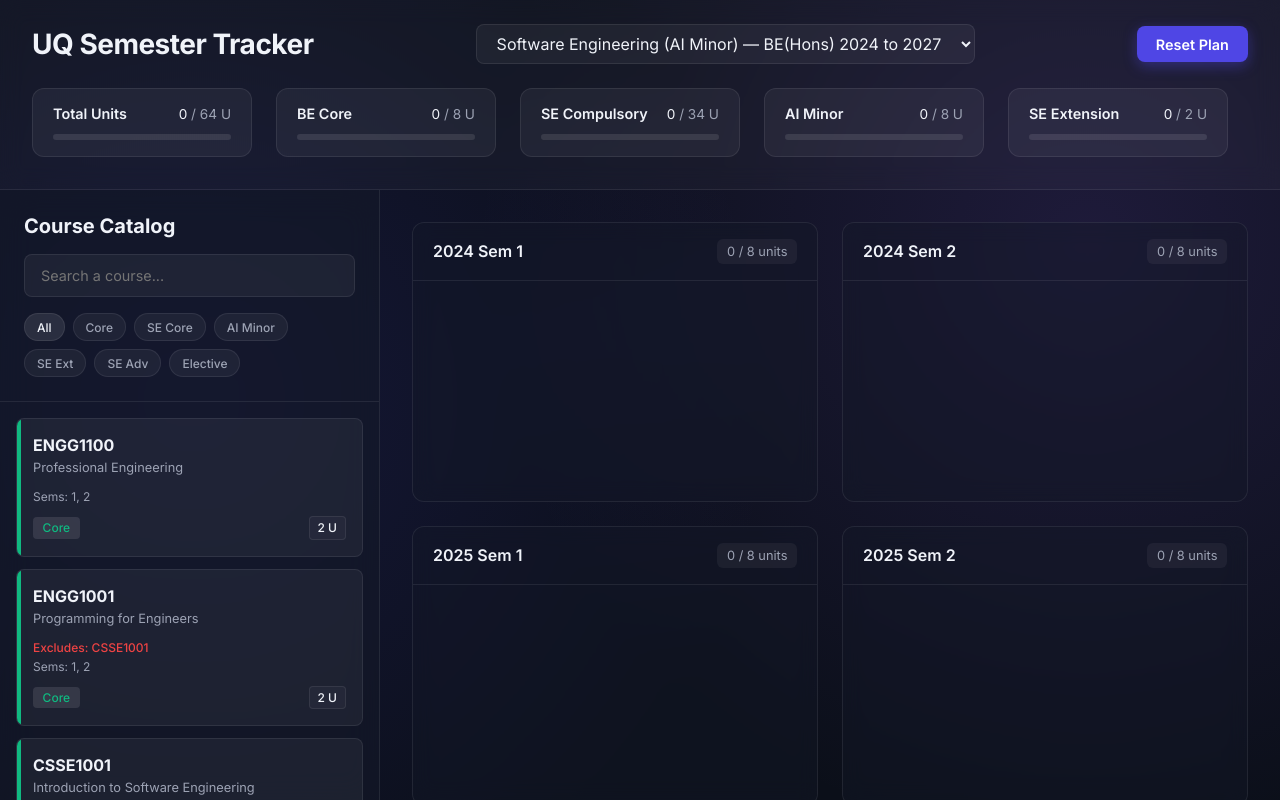
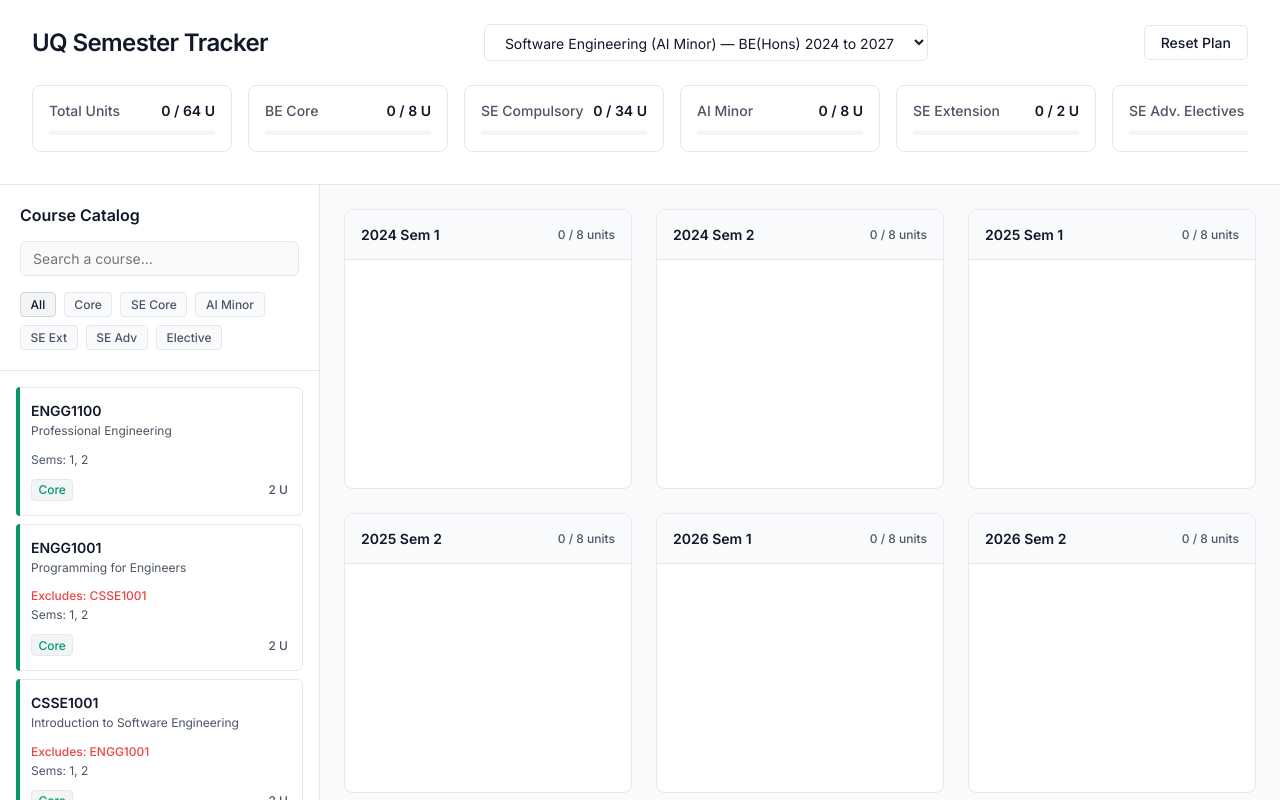
Before and after one commit to dhirenmalik/uq-tracker, a plain HTML site: page index.html in a window 1280 px wide. Drawn offline with Linux system fonts and the light colour scheme; no server answers.

Commit message:
style: apply minimalist SaaS design

```diff
--- a/styles.css
+++ b/styles.css
@@ -1,26 +1,25 @@
 :root {
-  --bg-color: #0b0f19;
-  --glass-bg: rgba(255, 255, 255, 0.03);
-  --glass-border: rgba(255, 255, 255, 0.08);
-  --text-primary: #f0f3f9;
-  --text-secondary: #9da3b4;
-  --accent-color: #4f46e5;
-  --accent-hover: #4338ca;
-  --card-bg: rgba(255, 255, 255, 0.05);
+  --bg-color: #f9fafb;
+  --surface-color: #ffffff;
+  --border-color: #e5e7eb;
+  --text-primary: #111827;
+  --text-secondary: #4b5563;
+  --accent-color: #2563eb;
+  --accent-hover: #1d4ed8;
 
-  --cat-core: #10b981;
-  --cat-se: #3b82f6;
-  --cat-ai: #f59e0b;
-  --cat-ext: #8b5cf6;
-  --cat-adv: #ec4899;
-  --cat-elec: #64748b;
+  --cat-core: #059669;
+  --cat-se: #2563eb;
+  --cat-ai: #d97706;
+  --cat-ext: #7c3aed;
+  --cat-adv: #db2777;
+  --cat-elec: #475569;
 }
 
 * {
   box-sizing: border-box;
   margin: 0;
   padding: 0;
-  font-family: 'Inter', sans-serif;
+  font-family: 'Inter', system-ui, -apple-system, sans-serif;
 }
 
 body {
@@ -28,10 +27,6 @@ body {
   color: var(--text-primary);
   min-height: 100vh;
   overflow-x: hidden;
-  background-image:
-    radial-gradient(circle at 15% 50%, rgba(79, 70, 229, 0.15) 0%, transparent 50%),
-    radial-gradient(circle at 85% 30%, rgba(139, 92, 246, 0.15) 0%, transparent 50%);
-  background-attachment: fixed;
 }
 
 .app-container {
@@ -42,10 +37,8 @@ body {
 
 /* Header */
 .glass-header {
-  background: var(--glass-bg);
-  backdrop-filter: blur(12px);
-  -webkit-backdrop-filter: blur(12px);
-  border-bottom: 1px solid var(--glass-border);
+  background: var(--surface-color);
+  border-bottom: 1px solid var(--border-color);
   padding: 1.5rem 2rem;
   display: flex;
   flex-direction: column;
@@ -60,71 +53,71 @@ body {
 }
 
 .header-main h1 {
-  font-size: 1.75rem;
-  font-weight: 700;
-  letter-spacing: -0.5px;
+  font-size: 1.5rem;
+  font-weight: 600;
+  color: var(--text-primary);
+  letter-spacing: -0.025em;
 }
 
 .degree-select {
-  background: var(--card-bg);
+  background: var(--surface-color);
   color: var(--text-primary);
-  border: 1px solid var(--glass-border);
+  border: 1px solid var(--border-color);
   padding: 0.5rem 1rem;
-  border-radius: 8px;
-  font-size: 1rem;
-  font-family: 'Inter', sans-serif;
+  border-radius: 6px;
+  font-size: 0.875rem;
+  font-family: inherit;
   cursor: pointer;
   outline: none;
-  transition: all 0.2s ease;
+  transition: border-color 0.15s ease;
 }
 
-.degree-select:hover {
-  border-color: var(--text-secondary);
+.degree-select:hover, .degree-select:focus {
+  border-color: var(--accent-color);
 }
 
 .degree-select option {
-  background: var(--bg-color);
+  background: var(--surface-color);
   color: var(--text-primary);
 }
 
 .header-main p {
   color: var(--text-secondary);
-  font-size: 0.95rem;
+  font-size: 0.875rem;
   margin-top: 0.25rem;
 }
 
 .premium-btn {
-  background: var(--accent-color);
-  color: #fff;
-  border: none;
-  padding: 0.6rem 1.2rem;
-  border-radius: 8px;
-  font-size: 0.9rem;
-  font-weight: 600;
+  background: var(--surface-color);
+  color: var(--text-primary);
+  border: 1px solid var(--border-color);
+  padding: 0.5rem 1rem;
+  border-radius: 6px;
+  font-size: 0.875rem;
+  font-weight: 500;
   cursor: pointer;
-  transition: all 0.2s ease;
-  box-shadow: 0 4px 14px rgba(79, 70, 229, 0.4);
+  transition: all 0.15s ease;
 }
 
 .premium-btn:hover {
-  background: var(--accent-hover);
-  transform: translateY(-1px);
+  background: #f3f4f6;
+  border-color: #d1d5db;
 }
 
 /* Progress Dashboard */
 .progress-dashboard {
   display: flex;
-  gap: 1.5rem;
+  gap: 1rem;
   overflow-x: auto;
   padding-bottom: 0.5rem;
 }
 
 .progress-widget {
-  background: var(--card-bg);
-  border: 1px solid var(--glass-border);
-  border-radius: 12px;
-  padding: 1rem 1.25rem;
-  min-width: 220px;
+  background: var(--surface-color);
+  border: 1px solid var(--border-color);
+  border-radius: 8px;
+  padding: 1rem;
+  min-width: 200px;
   flex-shrink: 0;
   display: flex;
   flex-direction: column;
@@ -138,28 +131,30 @@ body {
 }
 
 .progress-title {
-  font-weight: 600;
-  font-size: 0.9rem;
+  font-weight: 500;
+  font-size: 0.875rem;
+  color: var(--text-secondary);
 }
 
 .progress-counts {
-  font-size: 0.85rem;
-  color: var(--text-secondary);
+  font-size: 0.875rem;
+  font-weight: 600;
+  color: var(--text-primary);
 }
 
 .progress-bar-bg {
   width: 100%;
-  height: 6px;
-  background: rgba(255, 255, 255, 0.1);
-  border-radius: 4px;
+  height: 4px;
+  background: #f3f4f6;
+  border-radius: 2px;
   overflow: hidden;
 }
 
 .progress-bar-fill {
   height: 100%;
   background: var(--accent-color);
-  border-radius: 4px;
-  transition: width 0.4s ease;
+  border-radius: 2px;
+  transition: width 0.3s ease;
 }
 
 /* Main Content */
@@ -171,40 +166,41 @@ body {
 
 /* Catalog Sidebar */
 .catalog-panel {
-  width: 380px;
-  background: rgba(20, 25, 40, 0.6);
-  backdrop-filter: blur(16px);
-  -webkit-backdrop-filter: blur(16px);
-  border-right: 1px solid var(--glass-border);
+  width: 320px;
+  background: var(--surface-color);
+  border-right: 1px solid var(--border-color);
   display: flex;
   flex-direction: column;
 }
 
 .catalog-header {
-  padding: 1.5rem;
-  border-bottom: 1px solid var(--glass-border);
+  padding: 1.25rem;
+  border-bottom: 1px solid var(--border-color);
 }
 
 .catalog-header h2 {
-  font-size: 1.25rem;
+  font-size: 1rem;
+  font-weight: 600;
   margin-bottom: 1rem;
+  color: var(--text-primary);
 }
 
 .search-box input {
   width: 100%;
-  background: var(--card-bg);
-  border: 1px solid var(--glass-border);
+  background: var(--bg-color);
+  border: 1px solid var(--border-color);
   color: var(--text-primary);
-  padding: 0.75rem 1rem;
-  border-radius: 8px;
-  font-size: 0.9rem;
+  padding: 0.5rem 0.75rem;
+  border-radius: 6px;
+  font-size: 0.875rem;
   outline: none;
-  transition: border-color 0.2s;
+  transition: border-color 0.15s, box-shadow 0.15s;
   margin-bottom: 1rem;
 }
 
 .search-box input:focus {
   border-color: var(--accent-color);
+  box-shadow: 0 0 0 2px rgba(37, 99, 235, 0.1);
 }
 
 .cat-filters {
@@ -214,20 +210,21 @@ body {
 }
 
 .filter-pill {
-  background: var(--card-bg);
-  border: 1px solid var(--glass-border);
+  background: var(--bg-color);
+  border: 1px solid var(--border-color);
   color: var(--text-secondary);
-  padding: 0.35rem 0.75rem;
-  border-radius: 20px;
+  padding: 0.25rem 0.6rem;
+  border-radius: 4px;
   font-size: 0.75rem;
   font-weight: 500;
   cursor: pointer;
-  transition: all 0.2s;
+  transition: all 0.15s;
 }
 
 .filter-pill.active, .filter-pill:hover {
-  background: rgba(255, 255, 255, 0.1);
+  background: #f3f4f6;
   color: var(--text-primary);
+  border-color: #d1d5db;
 }
 
 .course-list-container {
@@ -239,26 +236,24 @@ body {
 .course-list {
   display: flex;
   flex-direction: column;
-  gap: 0.75rem;
+  gap: 0.5rem;
   min-height: 100px;
 }
 
 /* Draggable Course Cards */
 .course-card {
-  background: var(--card-bg);
-  border: 1px solid var(--glass-border);
-  border-radius: 8px;
-  padding: 1rem;
+  background: var(--surface-color);
+  border: 1px solid var(--border-color);
+  border-radius: 6px;
+  padding: 0.875rem;
   cursor: grab;
   position: relative;
-  overflow: hidden;
-  transition: transform 0.2s, box-shadow 0.2s, border-color 0.2s;
+  transition: border-color 0.15s, box-shadow 0.15s;
 }
 
 .course-card:hover {
-  transform: translateY(-2px);
-  border-color: rgba(255, 255, 255, 0.2);
-  box-shadow: 0 4px 12px rgba(0, 0, 0, 0.2);
+  border-color: #d1d5db;
+  box-shadow: 0 1px 3px rgba(0, 0, 0, 0.05);
 }
 
 .course-card:active {
@@ -268,21 +263,24 @@ body {
 .course-card::before {
   content: '';
   position: absolute;
-  left: 0;
-  top: 0;
-  bottom: 0;
+  left: -1px;
+  top: -1px;
+  bottom: -1px;
   width: 4px;
   background: var(--bg-indicator, var(--accent-color));
+  border-top-left-radius: 6px;
+  border-bottom-left-radius: 6px;
 }
 
 .course-code {
-  font-weight: 700;
-  font-size: 1rem;
+  font-weight: 600;
+  font-size: 0.875rem;
+  color: var(--text-primary);
   margin-bottom: 0.25rem;
 }
 
 .course-name {
-  font-size: 0.8rem;
+  font-size: 0.75rem;
   color: var(--text-secondary);
   margin-bottom: 0.75rem;
   line-height: 1.4;
@@ -297,62 +295,60 @@ body {
 }
 
 .course-cat {
-  padding: 0.2rem 0.6rem;
+  padding: 0.15rem 0.4rem;
   border-radius: 4px;
-  background: rgba(255, 255, 255, 0.1);
-  color: var(--bg-indicator, #fff);
+  background: #f3f4f6;
+  color: var(--bg-indicator, var(--text-secondary));
+  border: 1px solid var(--border-color);
 }
 
 .course-units {
-  background: var(--glass-bg);
-  padding: 0.2rem 0.5rem;
-  border-radius: 4px;
-  border: 1px solid var(--glass-border);
+  color: var(--text-secondary);
 }
 
 /* Semesters Grid */
 .semesters-grid {
   flex: 1;
-  padding: 2rem;
+  padding: 1.5rem;
   overflow-y: auto;
   display: grid;
-  grid-template-columns: repeat(auto-fit, minmax(320px, 1fr));
-  grid-auto-rows: min-content; /* Ensure rows don't expand forever */
+  grid-template-columns: repeat(auto-fit, minmax(280px, 1fr));
+  grid-auto-rows: min-content;
   gap: 1.5rem;
-  align-content: start; /* align items to top */
+  align-content: start;
 }
 
 /* Semester Box */
 .semester-box {
-  background: rgba(20, 25, 40, 0.4);
-  backdrop-filter: blur(10px);
-  -webkit-backdrop-filter: blur(10px);
-  border: 1px solid var(--glass-border);
-  border-radius: 12px;
+  background: var(--surface-color);
+  border: 1px solid var(--border-color);
+  border-radius: 8px;
   display: flex;
   flex-direction: column;
   min-height: 280px;
 }
 
 .semester-header {
-  padding: 1rem 1.25rem;
-  border-bottom: 1px solid var(--glass-border);
+  padding: 1rem;
+  border-bottom: 1px solid var(--border-color);
   display: flex;
   justify-content: space-between;
   align-items: center;
+  background: #f9fafb;
+  border-top-left-radius: 8px;
+  border-top-right-radius: 8px;
 }
 
 .semester-title {
   font-weight: 600;
-  font-size: 1rem;
+  font-size: 0.875rem;
+  color: var(--text-primary);
 }
 
 .semester-units {
-  font-size: 0.8rem;
+  font-size: 0.75rem;
   color: var(--text-secondary);
-  background: var(--card-bg);
-  padding: 0.3rem 0.6rem;
-  border-radius: 6px;
+  font-weight: 500;
 }
 
 .semester-dropzone {
@@ -360,32 +356,33 @@ body {
   padding: 1rem;
   display: flex;
   flex-direction: column;
-  gap: 0.75rem;
+  gap: 0.5rem;
   min-height: 150px;
-  transition: background 0.2s;
+  transition: background-color 0.15s;
 }
 
 .semester-dropzone.drag-over {
-  background: rgba(255, 255, 255, 0.05);
+  background-color: #f3f4f6;
 }
 
 /* Drag Ghost */
 .course-card.dragging {
-  opacity: 0.5;
+  opacity: 0.4;
+  border: 1px dashed var(--accent-color);
 }
 
 /* Scrollbars */
 ::-webkit-scrollbar {
-  width: 8px;
-  height: 8px;
+  width: 6px;
+  height: 6px;
 }
 ::-webkit-scrollbar-track {
-  background: rgba(0, 0, 0, 0.1);
+  background: transparent;
 }
 ::-webkit-scrollbar-thumb {
-  background: rgba(255, 255, 255, 0.15);
-  border-radius: 4px;
+  background: #d1d5db;
+  border-radius: 3px;
 }
 ::-webkit-scrollbar-thumb:hover {
-  background: rgba(255, 255, 255, 0.25);
+  background: #9ca3af;
 }
```
